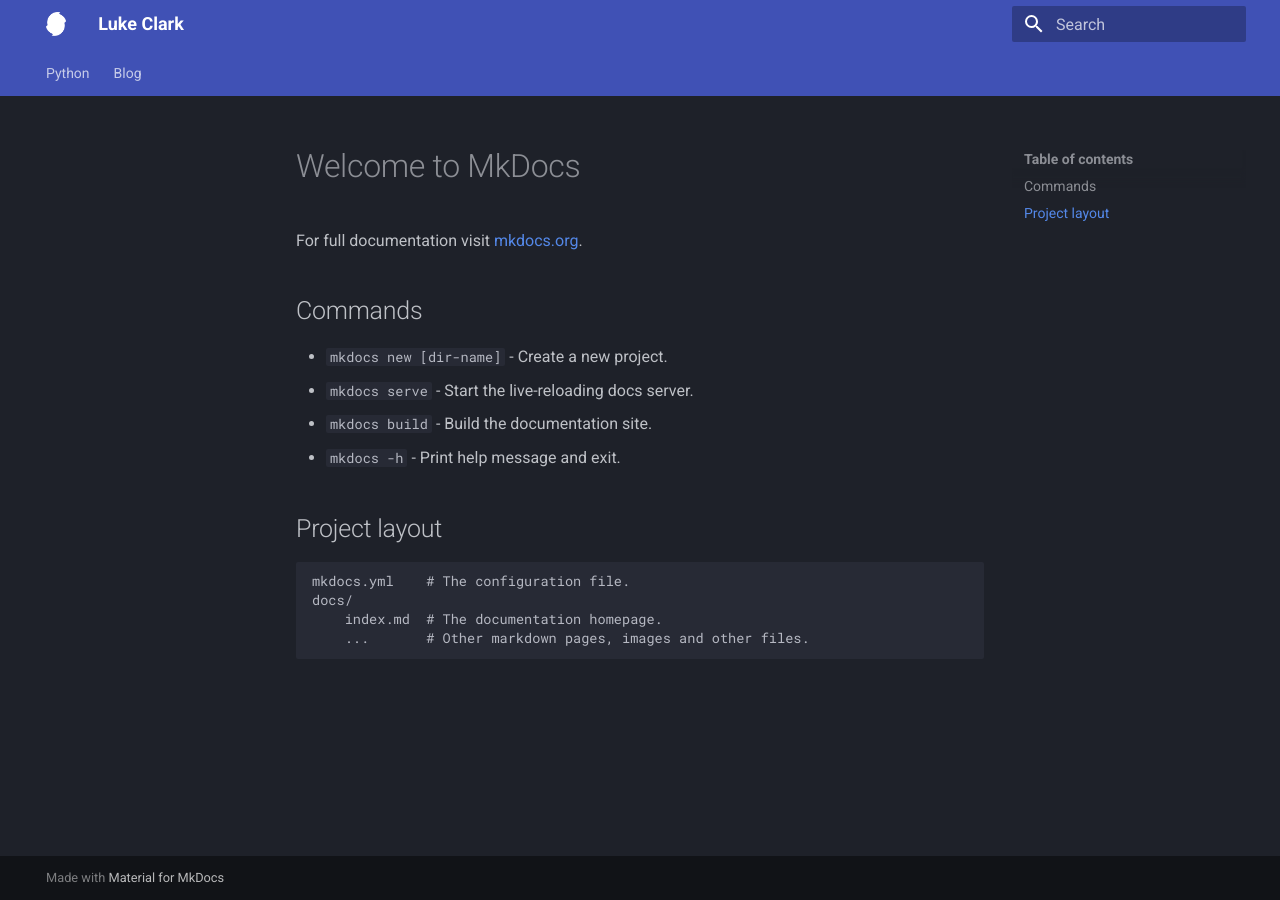
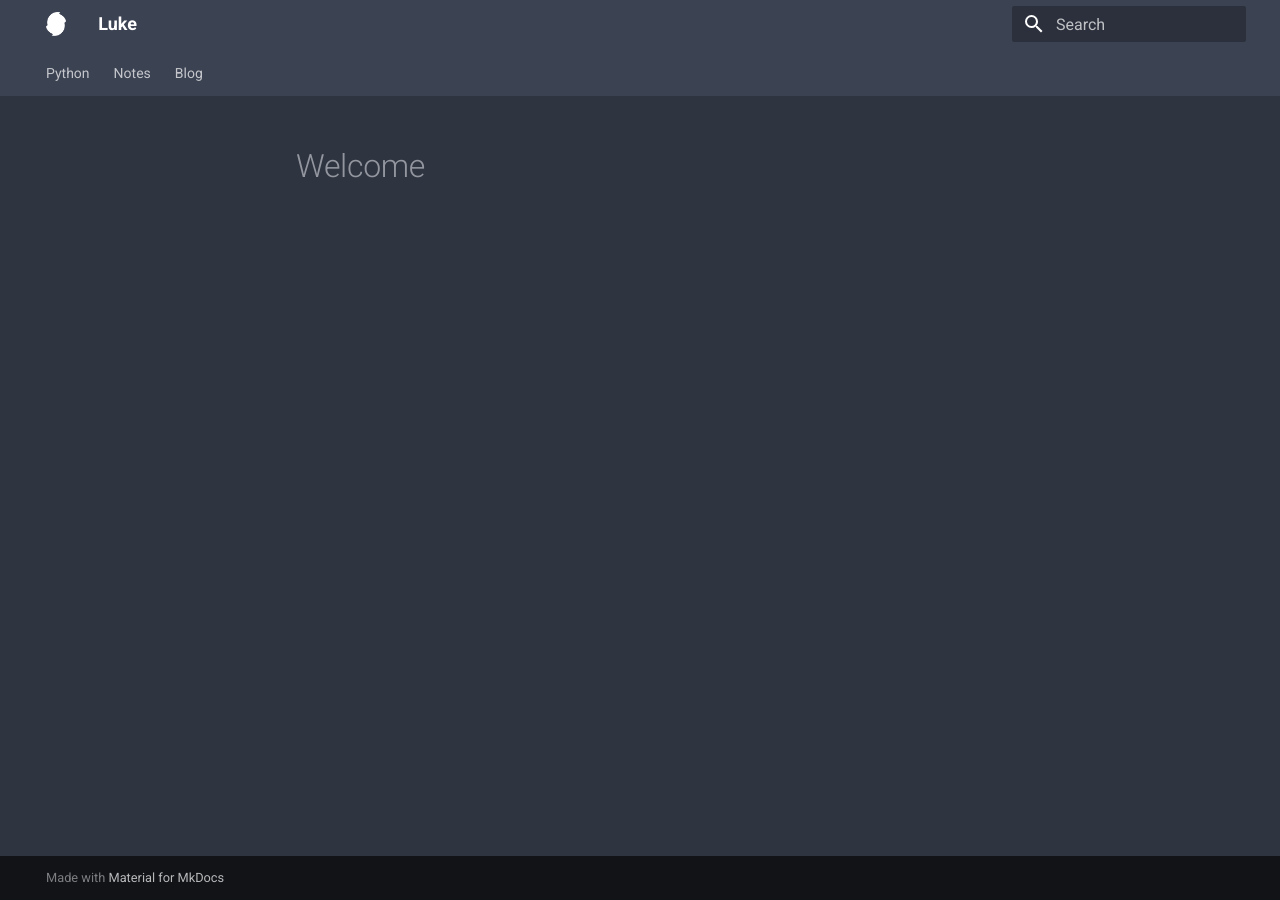
Before and after one commit to lcmandrada/lcmandrada.github.io, an MkDocs documentation site: the page built from docs/index.md, in a window 1280 px wide. Built offline with MkDocs 1.6.1 and Material for MkDocs 9.7.7, drawn with Linux system fonts in a browser that asks for light colours.

Commit message:
feat: theme color, md structure, extra css, notes

```diff
--- a/docs/index.md
+++ b/docs/index.md
@@ -1,17 +1 @@
-# Welcome to MkDocs
-
-For full documentation visit [mkdocs.org](https://www.mkdocs.org).
-
-## Commands
-
-* `mkdocs new [dir-name]` - Create a new project.
-* `mkdocs serve` - Start the live-reloading docs server.
-* `mkdocs build` - Build the documentation site.
-* `mkdocs -h` - Print help message and exit.
-
-## Project layout
-
-    mkdocs.yml    # The configuration file.
-    docs/
-        index.md  # The documentation homepage.
-        ...       # Other markdown pages, images and other files.
+# Welcome
--- /dev/null
+++ b/docs/stylesheets/extra.css
@@ -0,0 +1,29 @@
+:root {
+  --md-primary-fg-color: #3b4252;
+
+  --md-accent-fg-color: #81a1c1;
+}
+
+[data-md-color-scheme="slate"] {
+  --md-hue: 220deg;
+  --md-default-bg-color: #2e3440;
+
+  --md-typeset-a-color: #d8dee9;
+
+  --md-code-bg-color: #3b4252;
+
+  --md-code-hl-number-color: #b48ead;
+  --md-code-hl-special-color: #b48ead;
+  --md-code-hl-function-color: #b48ead;
+  --md-code-hl-constant-color: #81a1c1;
+  --md-code-hl-keyword-color: #81a1c1;
+  --md-code-hl-string-color:#81a1c1;
+}
+
+.md-nav__item .md-nav__link--active, .md-nav__item .md-nav__link--active {
+  color: #5e81ac;
+}
+
+::selection, ::-moz-selection  {
+  background: #4c6a8f;
+}
--- a/mkdocs.yml
+++ b/mkdocs.yml
@@ -1,21 +1,27 @@
-site_name: Luke Clark
+site_name: Luke
 theme:
   name: material
   palette:
     scheme: slate
+    primary: custom
+    accent: custom
   logo: images/logo.png
   favicon: images/favicon.png
   features:
     - navigation.tabs
+  font:
+    code: Source Code Pro
 nav:
   - Python:
-    - core.md
-    - library.md
-    - snippets.md
-    - requests.md
-    - flask.md
-    - celery.md
-    - click.md
+    - python/concept.md
+    - python/library.md
+    - python/snippets.md
+    - python/requests.md
+    - python/flask.md
+    - python/celery.md
+    - python/click.md
+  - Notes:
+    - notes/mongodb.md
   - Blog:
     - blog/index.md
 plugins:
@@ -29,3 +35,5 @@ markdown_extensions:
   - pymdownx.inlinehilite
   - pymdownx.snippets
   - pymdownx.superfences
+extra_css:
+  - stylesheets/extra.css
```
Also changed, not shown: docs/notes/mongodb.md (added, +174 -0 lines), docs/python/concept.md (renamed from docs/core.md, +3 -3 lines), docs/python/celery.md (renamed from docs/celery.md), docs/python/click.md (renamed from docs/click.md), docs/python/flask.md (renamed from docs/flask.md), docs/python/library.md (renamed from docs/library.md), docs/python/requests.md (renamed from docs/requests.md), docs/python/snippets.md (renamed from docs/snippets.md).
